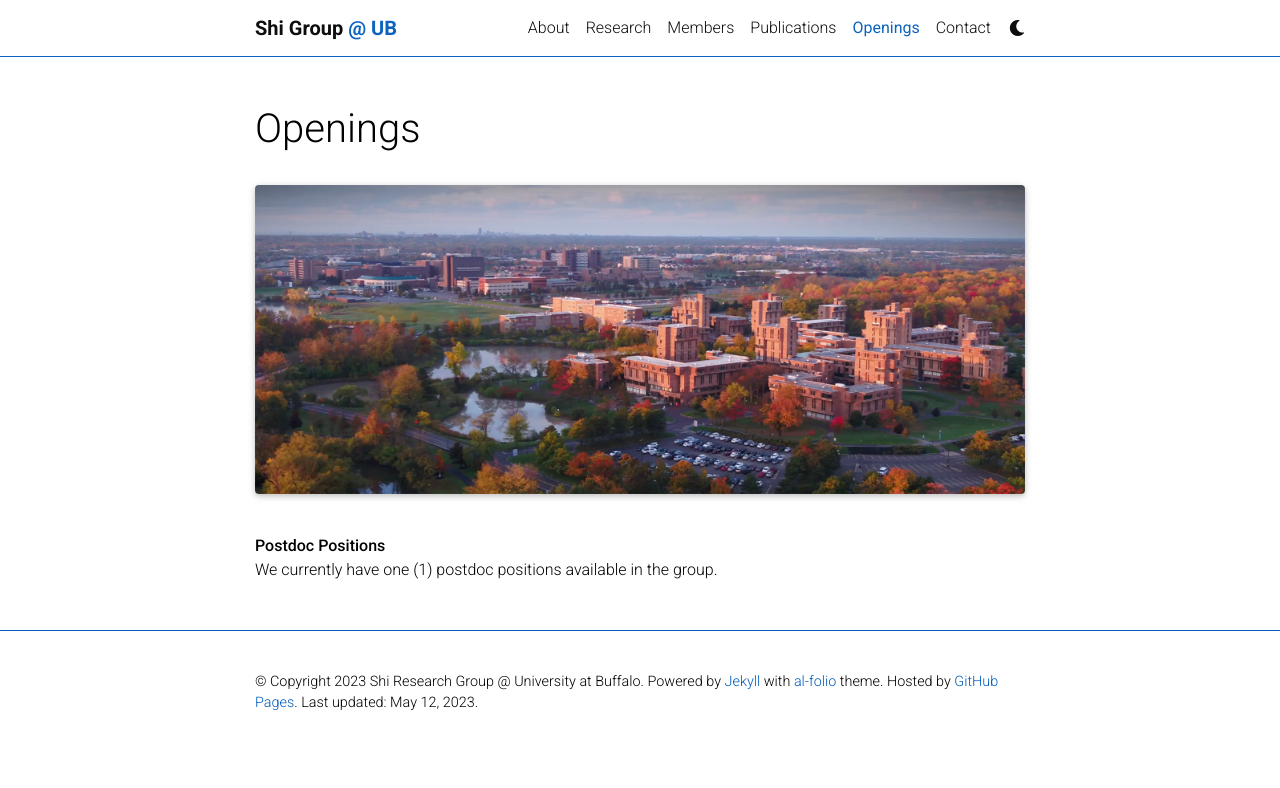
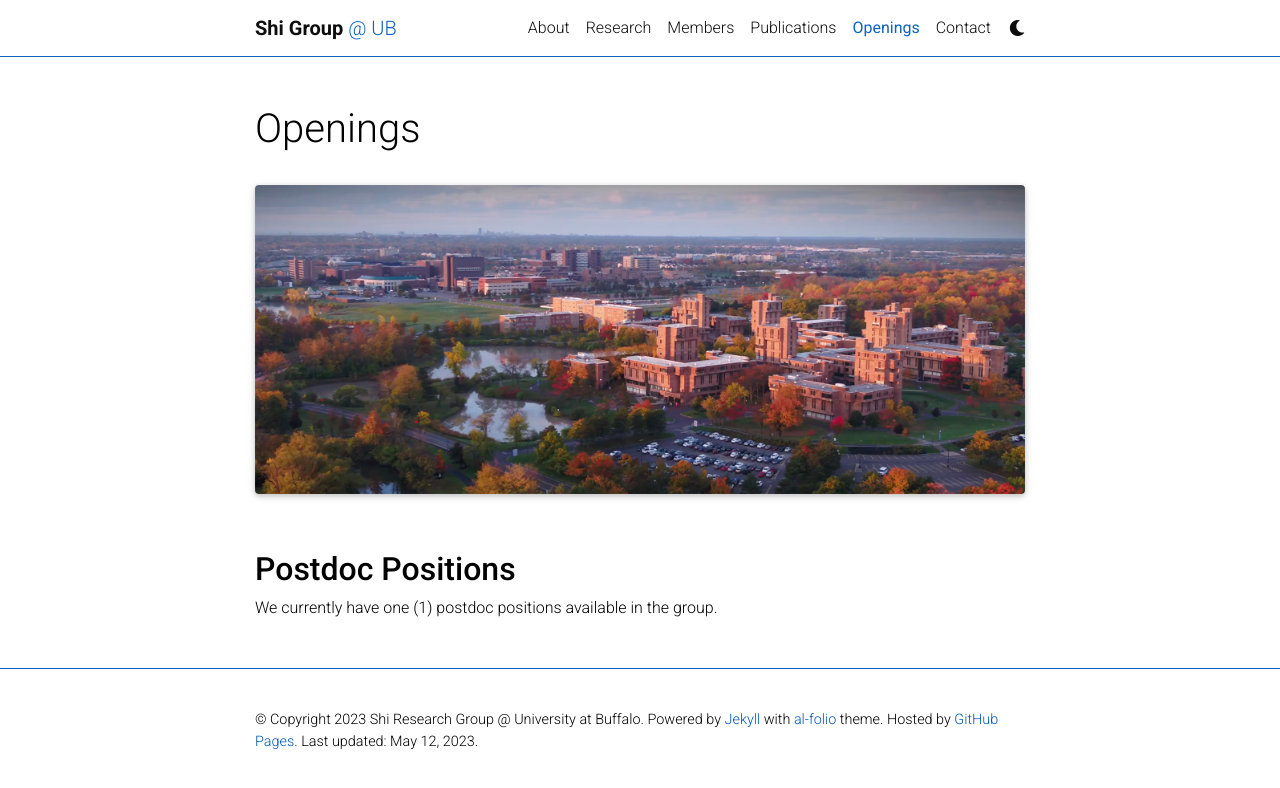
Before and after one commit to ShiResearchGroup/shiresearchgroup.github.io, a Jekyll site: the page built from _pages/openings.md, in a window 1280 px wide. Shown: the top 788 px of the page. Built offline with Jekyll 4.4.1, drawn with Linux system fonts in a browser that asks for light colours; full-size pictures stand in for the smaller copies a plugin makes; comment, search, counter and statistics services are not loaded; a style sheet for code colours, icons or effects is not loaded.

Commit message:
some uipdate

```diff
--- a/_includes/header.html
+++ b/_includes/header.html
@@ -14,7 +14,7 @@
                 {{- site.middle_name -}}&nbsp;
               {%- endif -%}
               {%- if site.last_name -%}
-                <span class="font-weight-bold ub-color-scheme">{{- site.last_name -}}&nbsp;</span>
+                <span class="ub-color-scheme">{{- site.last_name -}}&nbsp;</span>
               {%- endif -%}
             {%- else -%}
               <span class="font-weight-bold">{{- site.title -}}</span>
--- a/_layouts/about.html
+++ b/_layouts/about.html
@@ -6,7 +6,7 @@ layout: default
       <div class="post">
         <header class="post-header">
           <h1 class="post-title">
-           {% if site.title == "blank" -%}<span class="font-weight-bold">{{ site.first_name }}</span> {{ site.middle_name }} <span class="font-weight-bold ub-color-scheme">{{ site.last_name }}</span>{%- else -%}<span class="font-weight-bold">{{ site.title }}</span>{%- endif %}
+           {% if site.title == "blank" -%}<span class="font-weight-bold">{{ site.first_name }}</span> {{ site.middle_name }} <span class="ub-color-scheme">{{ site.last_name }}</span>{%- else -%}<span class="font-weight-bold">{{ site.title }}</span>{%- endif %}
           </h1>
           <p class="desc">{{ page.subtitle }}</p>
         </header>
--- a/_pages/openings.md
+++ b/_pages/openings.md
@@ -12,5 +12,5 @@ nav_order: 4
     </div>
 </div>
 <br>
-**Postdoc Positions** <br>
+## **Postdoc Positions** <br>
 We currently have one (1) postdoc positions available in the group.
```
